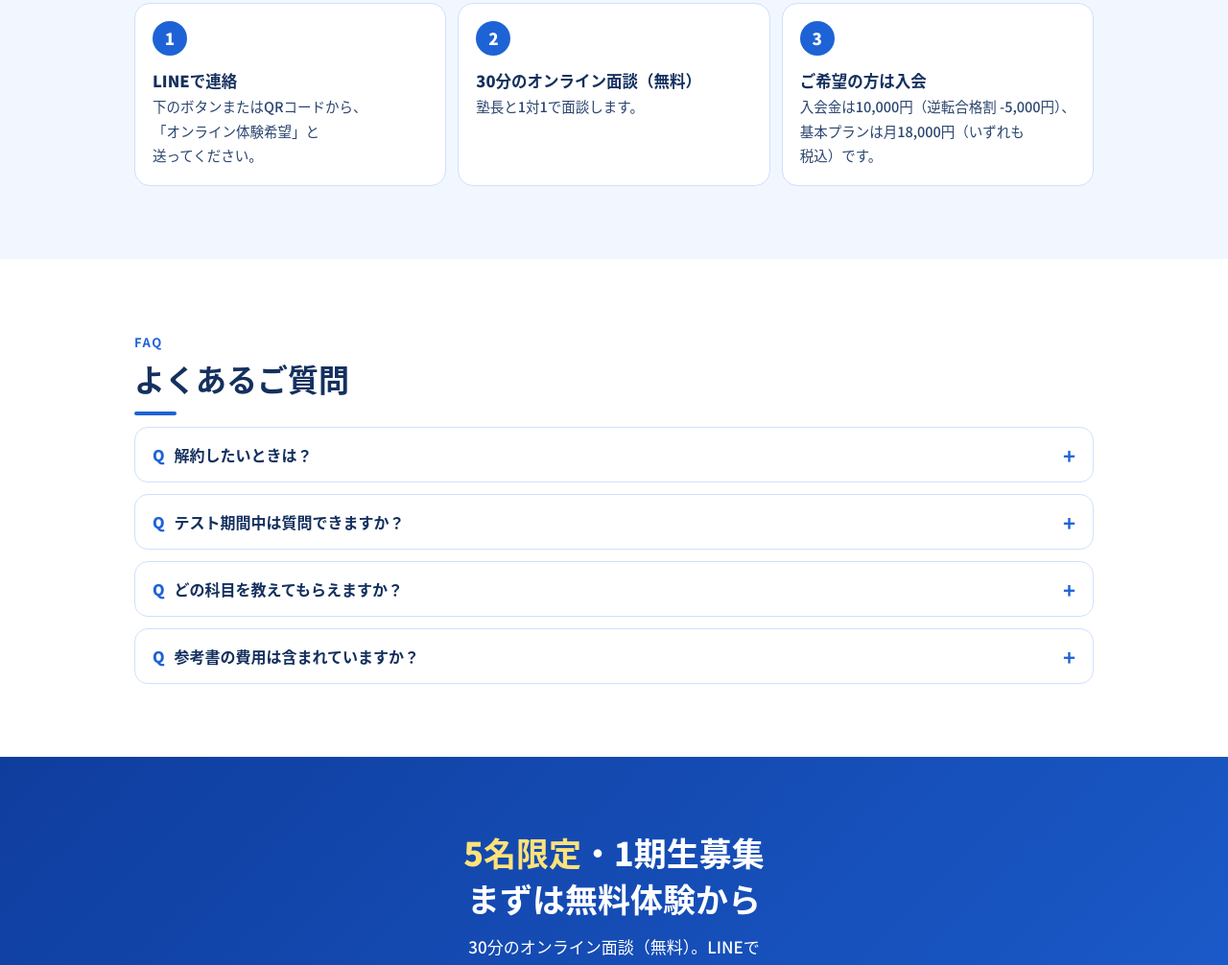
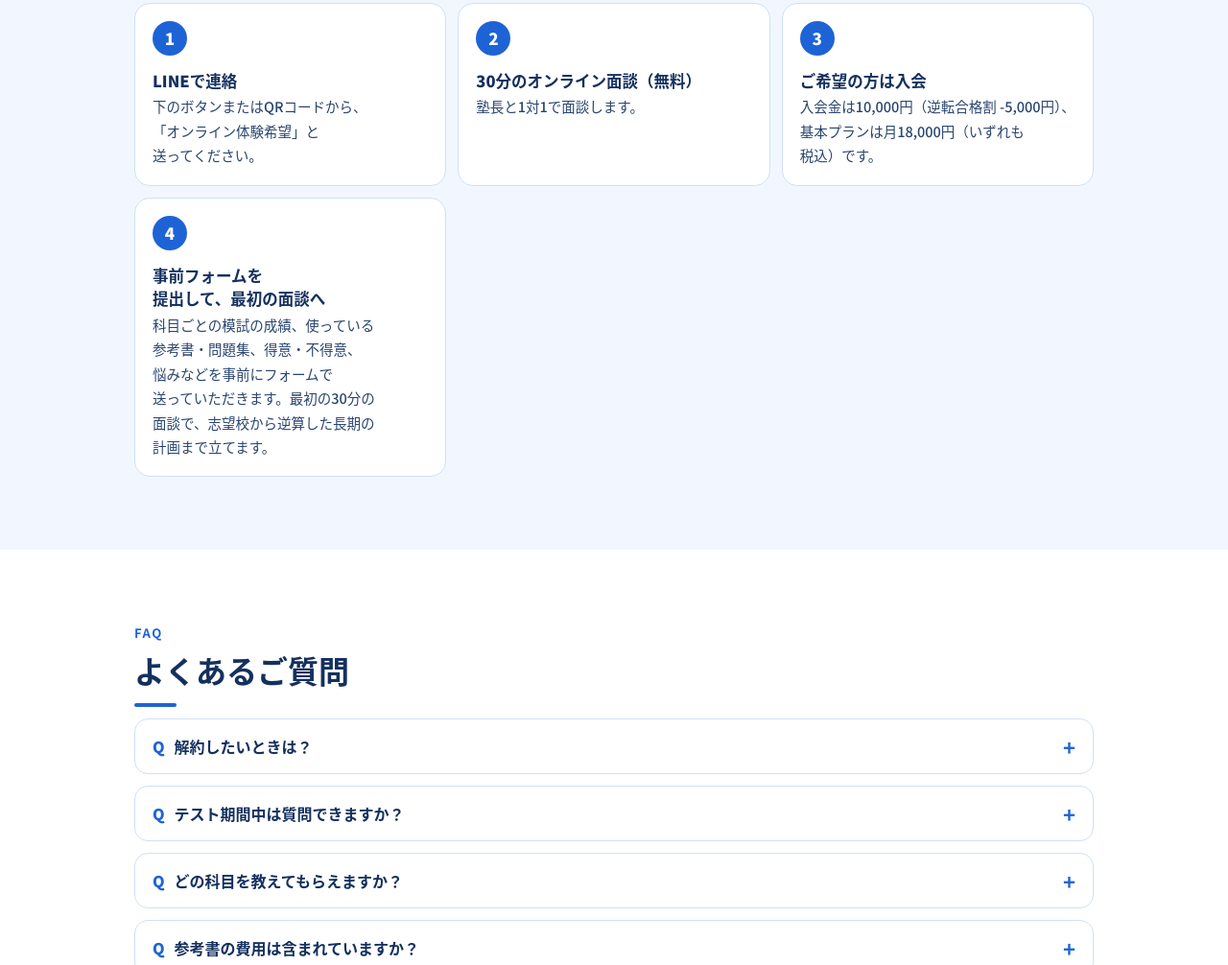
Before and after one commit to kojimajuku/kojimajuku-online, a plain HTML site: page index.html in a window 1280 px wide. Shown: the part 4626-5632 px from the top of the page at 96% size. Drawn offline with Linux system fonts and the light colour scheme.

Commit message:
事前フォームの手順を追加

```diff
--- a/index.html
+++ b/index.html
@@ -294,6 +294,7 @@ footer b{color:#fff;font-size:15px}
    <div class="step"><div class="n">1</div><div><h3>LINEで連絡</h3><p>下のボタンまたはQRコードから、「オンライン体験希望」と送ってください。</p></div></div>
    <div class="step"><div class="n">2</div><div><h3>30分のオンライン面談（無料）</h3><p>塾長と1対1で面談します。</p></div></div>
    <div class="step"><div class="n">3</div><div><h3>ご希望の方は入会</h3><p>入会金は10,000円（逆転合格割 -5,000円）、基本プランは月18,000円（いずれも税込）です。</p></div></div>
+   <div class="step"><div class="n">4</div><div><h3>事前フォームを提出して、最初の面談へ</h3><p>科目ごとの模試の成績、使っている参考書・問題集、得意・不得意、悩みなどを事前にフォームで送っていただきます。最初の30分の面談で、志望校から逆算した長期の計画まで立てます。</p></div></div>
   </div>
  </div>
 </section>
```
